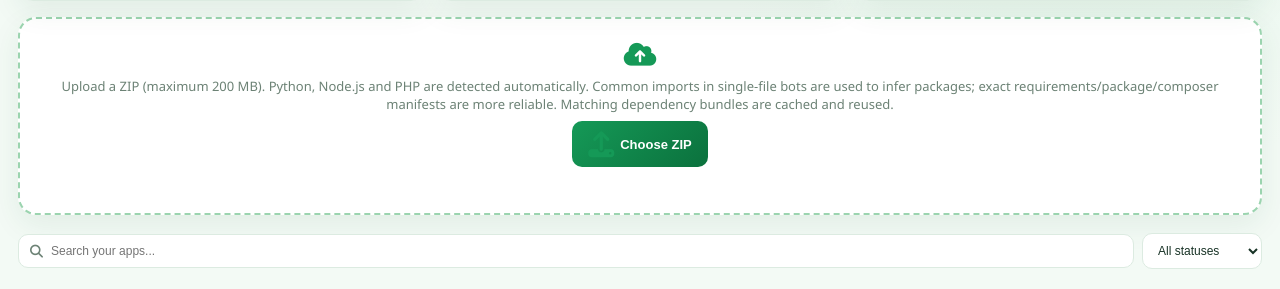
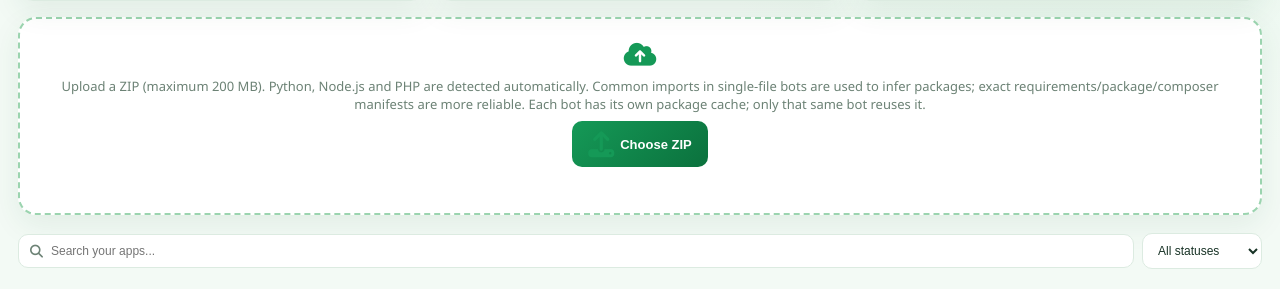
Before and after one commit to mdmaruf123m/bot-hostinger-website-auto-runtime, a Flask app: page / in a window 1280 px wide. Shown: the part 244-533 px from the top of the page. Run offline with Flask 3, Linux system fonts and the light colour scheme; the visitor is signed in with stand-in values (Sample User, id 1); some libraries are stand-ins or nearby versions.

Commit message:
Isolate runtime dependency caches per bot

```diff
--- a/app.py
+++ b/app.py
@@ -422,6 +422,11 @@ def validate_project(extract_dir):
 def venv_path_for(user, app_name):
     return safe_join(VENV_FOLDER, f"{user}__{app_name}")
 
+def dependency_cache_for(user, app_name):
+    """Return a stable but app-isolated runtime dependency cache directory."""
+    cache_id = hashlib.sha256(f"{user}\0{app_name}".encode("utf-8")).hexdigest()
+    return os.path.join(DATA_DIR, "runtime_dependencies", cache_id)
+
 def file_hash(path):
     if not os.path.exists(path):
         return None
@@ -685,12 +690,12 @@ def start_app_process(user, name, db):
     def log_cb(text):
         append_log(log_path, text)
 
-    shared_cache = os.path.join(DATA_DIR, "shared_dependencies")
+    app_dependency_cache = dependency_cache_for(user, name)
     runtime_env = {}
     if kind == "python":
         if not shutil.which("python3"):
             return {"ok": False, "error": "Python 3 is not installed in the hosting runtime"}
-        python_bin, install_res = prepare_python(project_root, shared_cache, log_cb)
+        python_bin, install_res = prepare_python(project_root, app_dependency_cache, log_cb)
         if not install_res.get("ok"):
             return {"ok": False, "error": install_res.get("error", "Python dependency installation failed")}
         cmd = [python_bin, entry]
@@ -698,7 +703,7 @@ def start_app_process(user, name, db):
         node_bin = shutil.which("node")
         if not node_bin:
             return {"ok": False, "error": "Node.js is not installed in the hosting runtime"}
-        runtime_env, install_res = prepare_node(project_root, shared_cache, log_cb)
+        runtime_env, install_res = prepare_node(project_root, app_dependency_cache, log_cb)
         if not install_res.get("ok"):
             return {"ok": False, "error": install_res.get("error", "Node.js dependency installation failed")}
         if entry == "__npm_start__":
@@ -712,7 +717,7 @@ def start_app_process(user, name, db):
         php_bin = shutil.which("php")
         if not php_bin:
             return {"ok": False, "error": "PHP CLI is not installed in the hosting runtime; add it to the host image"}
-        runtime_env, install_res = prepare_php(project_root, shared_cache, log_cb)
+        runtime_env, install_res = prepare_php(project_root, app_dependency_cache, log_cb)
         if not install_res.get("ok"):
             return {"ok": False, "error": install_res.get("error", "PHP dependency installation failed")}
         cmd = [php_bin, entry]
@@ -1502,6 +1507,9 @@ def delete_app_route(name):
     venv_dir = venv_path_for(user_name, name)
     if os.path.exists(venv_dir):
         shutil.rmtree(venv_dir, ignore_errors=True)
+    dependency_cache = dependency_cache_for(user_name, name)
+    if os.path.exists(dependency_cache):
+        shutil.rmtree(dependency_cache, ignore_errors=True)
     key = app_settings_key(user_name, name)
     db.get("app_settings", {}).pop(key, None)
     db.get("start_times", {}).pop(key, None)
--- a/shared_dependencies.py
+++ b/shared_dependencies.py
@@ -1,8 +1,8 @@
-"""Best-effort dependency discovery and shared environment caches for uploaded bots.
+"""Best-effort dependency discovery and app-scoped environment caches for uploaded bots.
 
 Explicit language manifests remain authoritative. When absent (or incomplete), common
-static imports are inferred. Cache keys represent compatible dependency bundles; bots
-with the same bundle reuse one installed environment rather than installing it again.
+static imports are inferred. The caller supplies a cache root unique to one user/app;
+compatible starts of that same app reuse its environment, never another app's bundle.
 """
 from __future__ import annotations
 
@@ -205,7 +205,7 @@ def prepare_python(project_root: str, cache_root: str, log) -> tuple[str, dict]:
     lock = _lock_for("python:" + path)
     with lock:
         if _complete(path) and os.path.isfile(python_bin):
-            _say(log, f"Reusing shared Python dependency environment ({len(existing_lines)+len(extra)} declared/inferred package entries).")
+            _say(log, f"Reusing this bot's cached Python dependency environment ({len(existing_lines)+len(extra)} declared/inferred package entries).")
             return python_bin, {"ok": True, "cached": True, "packages": len(existing_lines)+len(extra)}
         _begin_bundle(path)
         venv_dir = os.path.join(path, "venv")
@@ -365,7 +365,7 @@ def prepare_node(project_root: str, cache_root: str, log) -> tuple[dict, dict]:
                 return {}, {"ok": False, "error": err}
             _mark_bundle(path)
         else:
-            _say(log, f"Reusing shared Node.js dependency environment ({len(deps)} packages).")
+            _say(log, f"Reusing this bot's cached Node.js dependency environment ({len(deps)} packages).")
     _link_cache(path, project_root, "node_modules", log)
     env = {"NODE_PATH": os.path.join(path, "node_modules") + (os.pathsep + os.environ["NODE_PATH"] if os.environ.get("NODE_PATH") else "")}
     return env, {"ok": True, "cached": was_cached, "packages": len(deps)}
@@ -470,7 +470,7 @@ def prepare_php(project_root: str, cache_root: str, log) -> tuple[dict, dict]:
                 return {}, {"ok": False, "error": err}
             _mark_bundle(path)
         else:
-            _say(log, f"Reusing shared PHP Composer dependency environment ({len(deps)} packages).")
+            _say(log, f"Reusing this bot's cached PHP Composer dependency environment ({len(deps)} packages).")
     _link_cache(path, project_root, "vendor", log)
     env = {"COMPOSER_VENDOR_DIR": os.path.join(path, "vendor"), "COMPOSER_CACHE_DIR": os.path.join(cache_root, "composer-downloads")}
     return env, {"ok": True, "cached": was_cached, "packages": len(deps)}
--- a/templates/index.html
+++ b/templates/index.html
@@ -102,7 +102,7 @@
 
 <div class="upload-card" id="dropZone">
   <i class="fa-solid fa-cloud-arrow-up"></i>
-  <p>Upload a ZIP (maximum 200 MB). Python, Node.js and PHP are detected automatically. Common imports in single-file bots are used to infer packages; exact requirements/package/composer manifests are more reliable. Matching dependency bundles are cached and reused.</p>
+  <p>Upload a ZIP (maximum 200 MB). Python, Node.js and PHP are detected automatically. Common imports in single-file bots are used to infer packages; exact requirements/package/composer manifests are more reliable. Each bot has its own package cache; only that same bot reuses it.</p>
   <input type="file" id="fileInput" accept=".zip">
   <button class="btn btn-primary" onclick="document.getElementById('fileInput').click()"><i class="fa-solid fa-upload"></i> Choose ZIP</button>
   <div id="progressWrap"><div id="progressBar"></div></div>
```
Also changed, not shown: DEPLOYING.md (+3 -3 lines).
